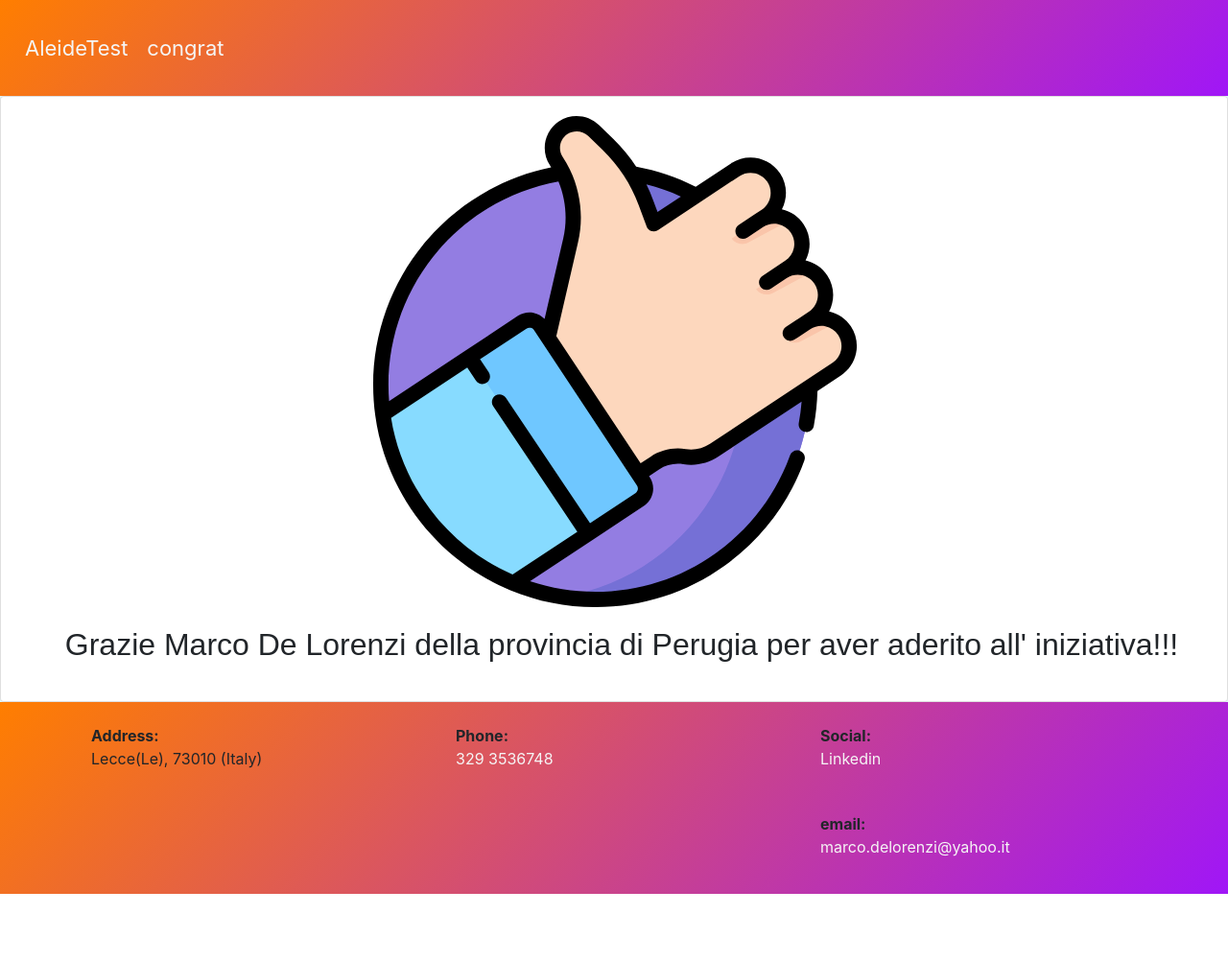
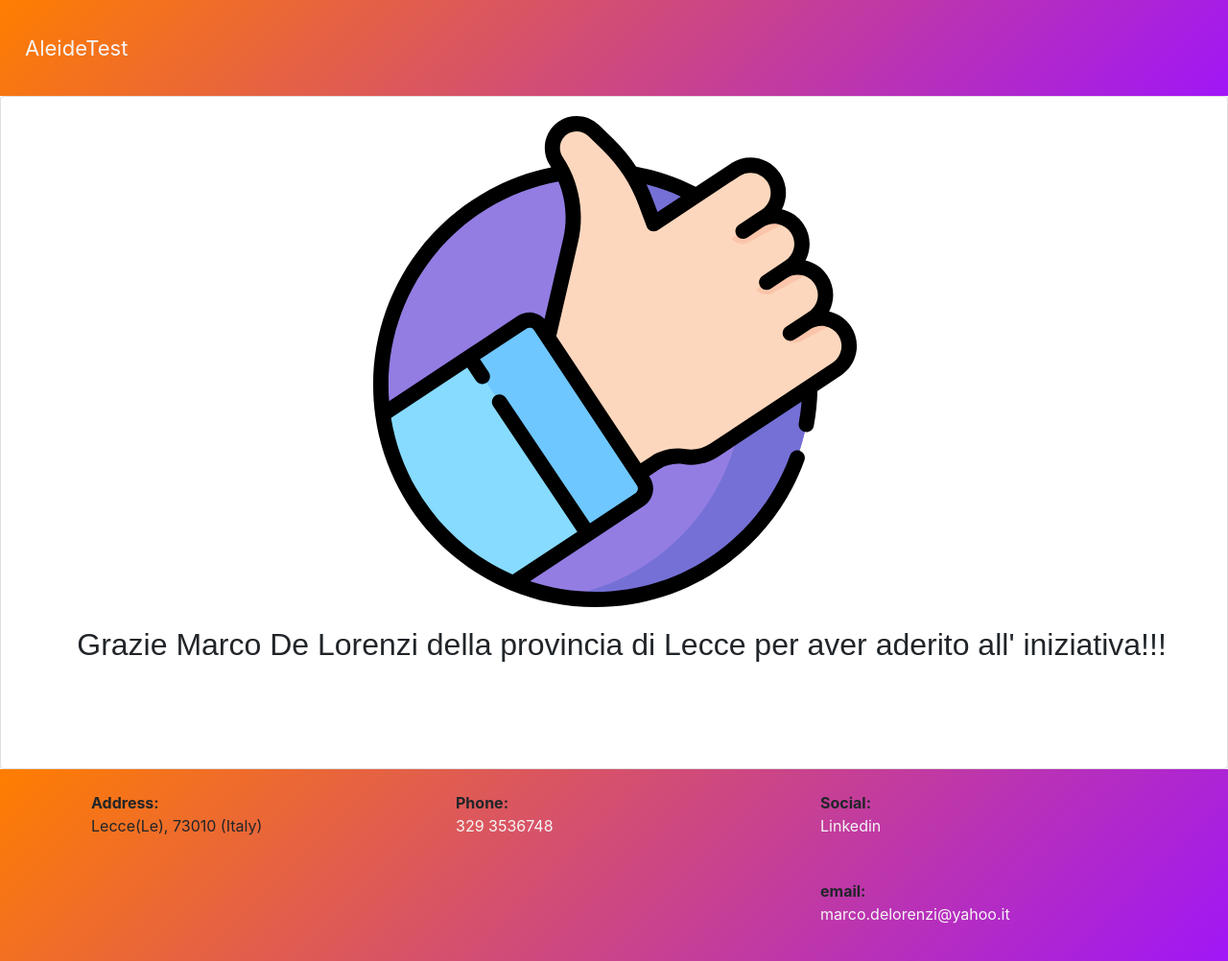
Before and after one commit to Dobby86/formPhpCompleto, a PHP site: page /welcome.php in a window 1280 px wide. Shown: the whole page at 96% size. Before the commit the page ends 932 px from the top, so only its background shows below. Run offline with PHP 8.4, Linux system fonts and the light colour scheme; data comes from the database, SQL or seed files in the repository.

Commit message:
fixaggio di alcuni particolari

```diff
--- a/AleideTest/components/header.php
+++ b/AleideTest/components/header.php
@@ -1,7 +1,6 @@
 
 <nav class="navbar navbar-expand-lg navbar-dark bg-dark">
     <a href="index.php">AleideTest</a>
-    <a href="welcome.php">congrat</a>
 </nav>
 
 <style>
--- a/AleideTest/index.php
+++ b/AleideTest/index.php
@@ -31,10 +31,6 @@
                 padding: 0;
                 box-sizing: border-box;
             }
-            body{
-                background-color: lightcyan;
-            }
-
             .login{
                 text-align: center;
             }
--- a/AleideTest/welcome.php
+++ b/AleideTest/welcome.php
@@ -45,16 +45,15 @@ while($row= mysqli_fetch_array($mostraUtenti)){
     padding: 0;
     box-sizing: border-box;
 }
-body{
-    background-color: lightcyan;
-}
-
 a{
    color: whitesmoke;
 
 }
 h2{
     font-family: Arial, Helvetica, sans-serif;
+}
+.card-body{
+    min-height: 700px;
 }
 .navbar{
     background: -moz-linear-gradient(-45deg, #ff7e00 0%, #a016f7 100%);
```
Also changed, not shown: aleide.sql.
